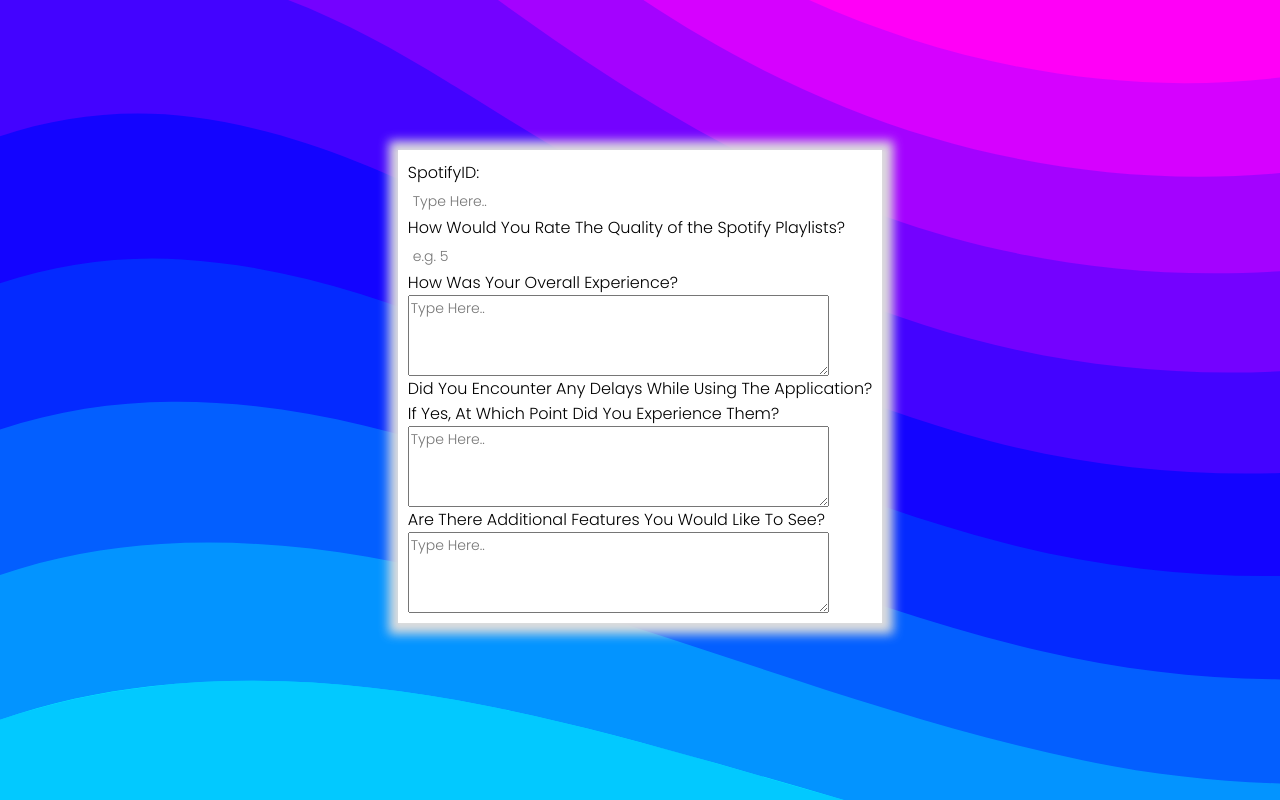
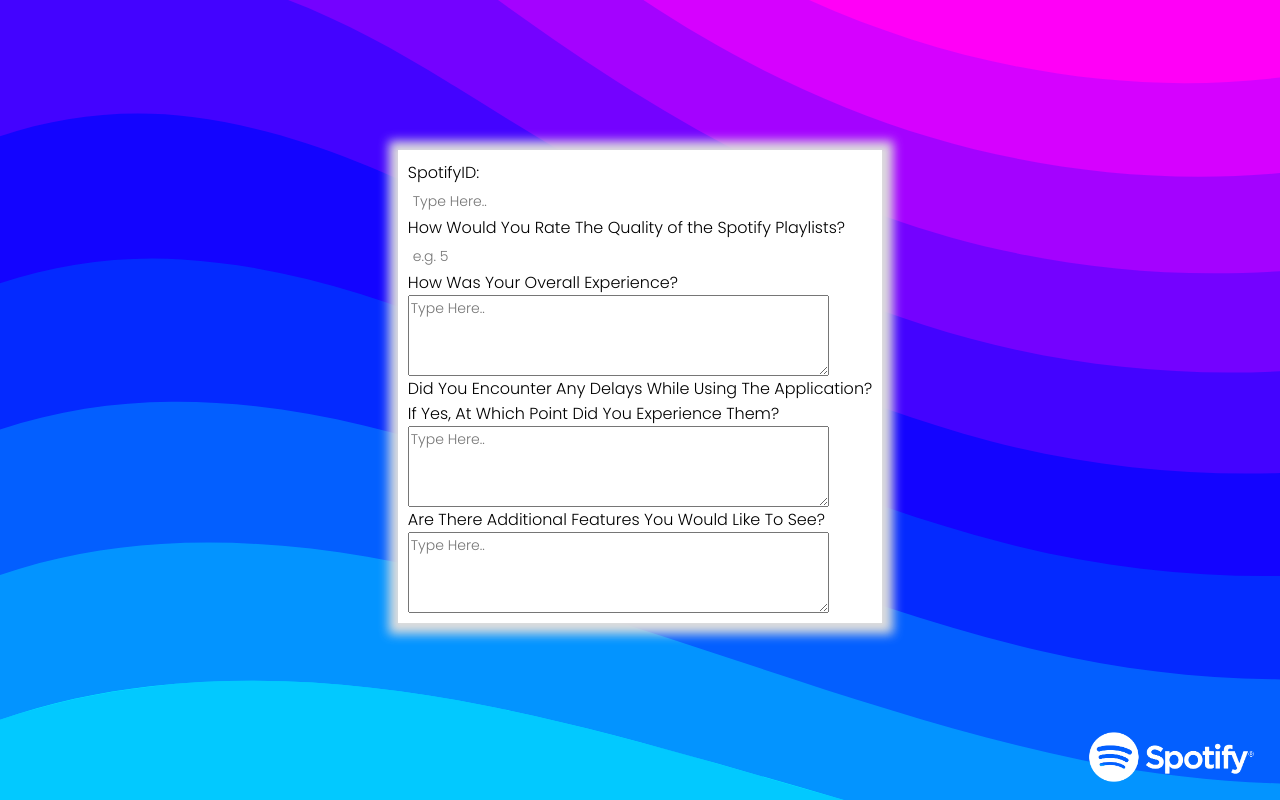
Before and after one commit to naveen02bu/CS411group-30, a React (Create React App) app in the folder frontend/: page /review in a window 1280 px wide. Built offline with nearby package versions, Linux system fonts and the light colour scheme.

Commit message:
Added the Footer to Review Page

```diff
--- a/frontend/src/components/review-page/Review.js
+++ b/frontend/src/components/review-page/Review.js
@@ -1,13 +1,14 @@
 import './Review.css';
 import Form from '../form-page/Form';
+import Header from '../header/Header'
+import Footer from '../footer/Footer';
 
 function Review() {
     return (
       <div className='review-div'>
         <Form />
+        <Footer />
       </div>
-
     )
   }
-
   export default Review
```
